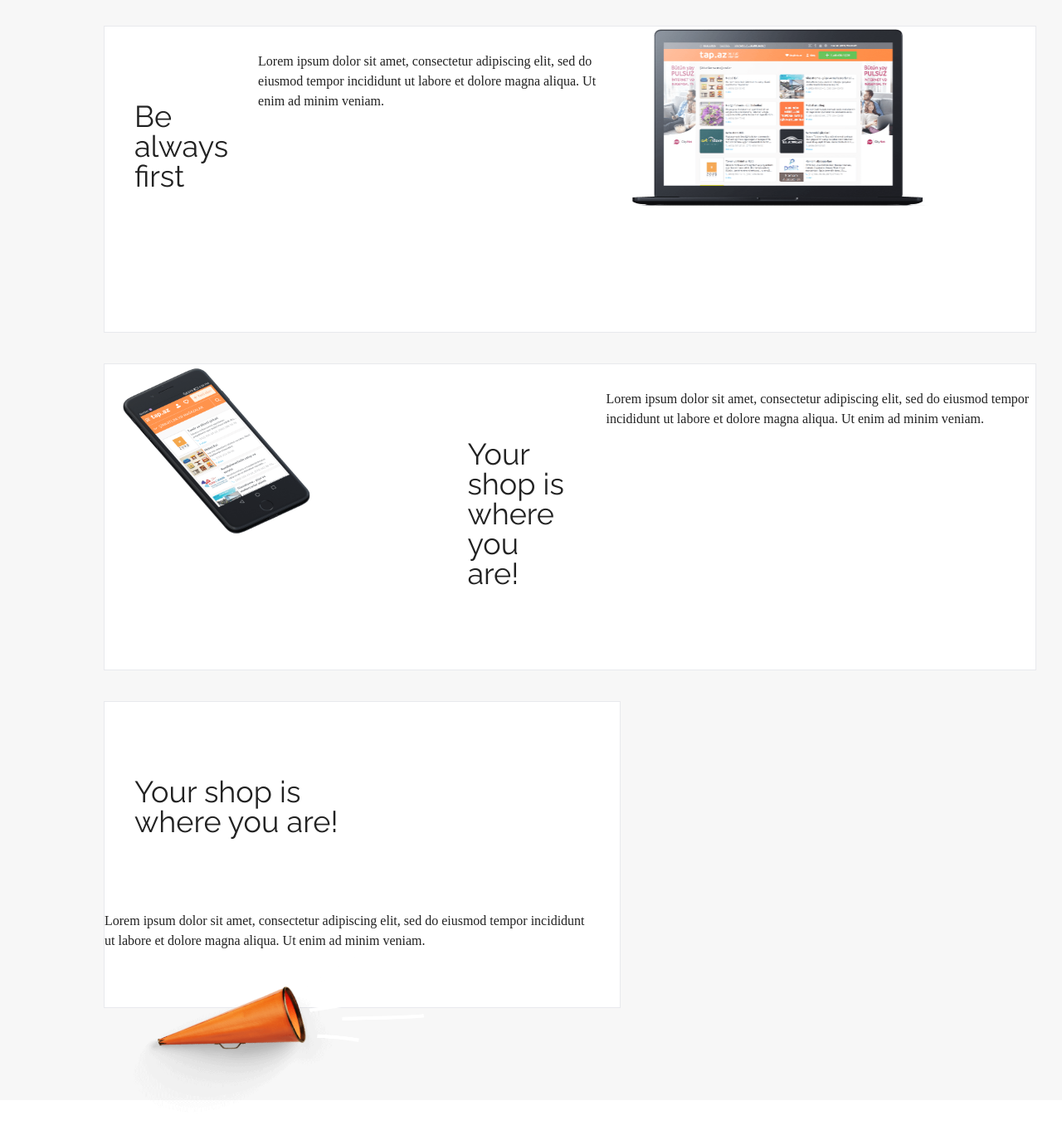
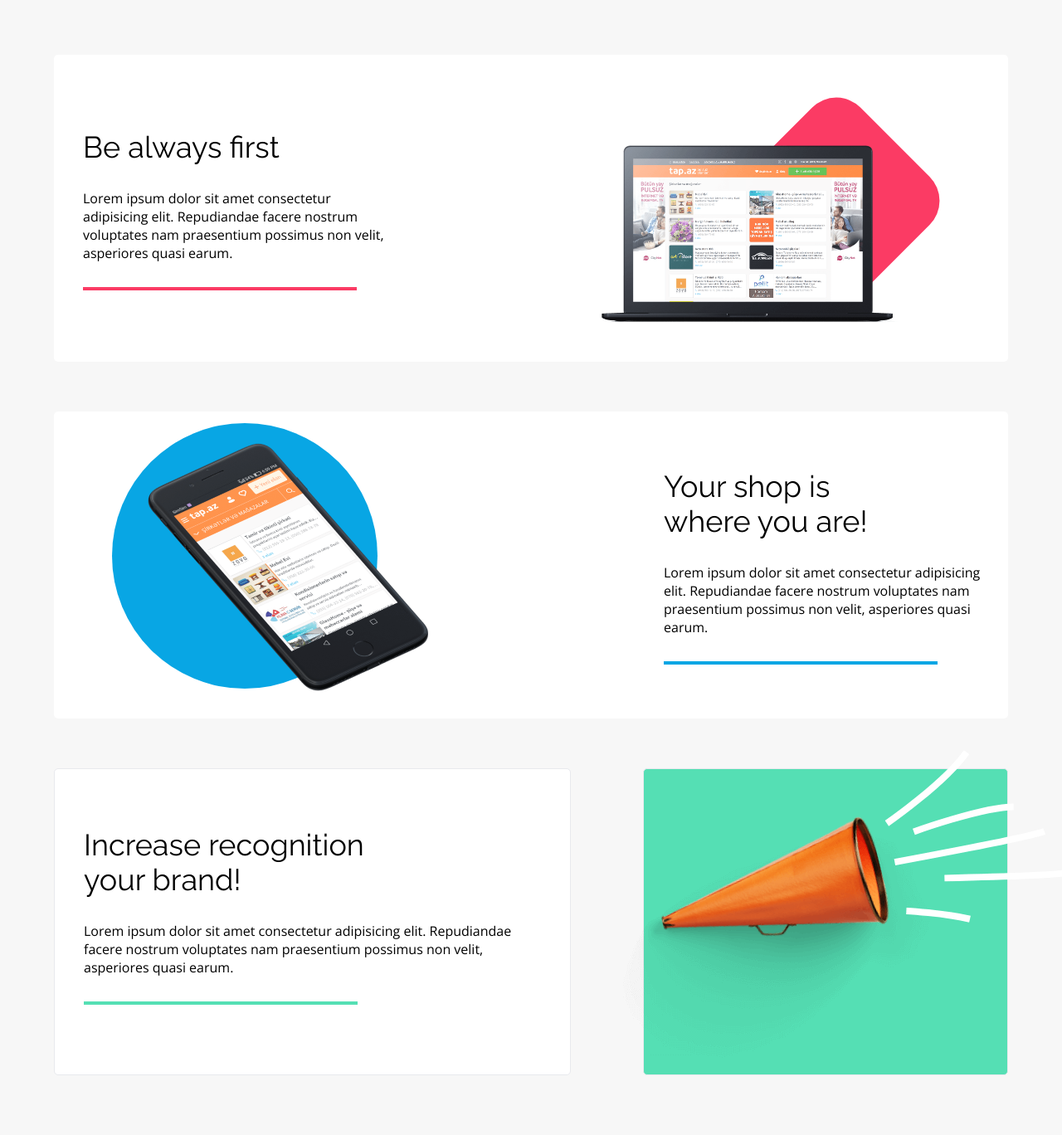
Before and after one commit to izaa16/BestShop, a plain HTML site: page index.html in a window 1280 px wide. Shown: the part 1500-2868 px from the top of the page at 83% size. Drawn offline with nearby package versions, Linux system fonts and the light colour scheme.

Commit message:
finished project

```diff
--- a/css/style.css
+++ b/css/style.css
@@ -45,13 +45,12 @@ color: var(--color-grey);
 padding: 0 26px;
 font-family: var(--font-open-sans);
 }
+
 header .container ul li a:hover{
 color: var(--color-black);
 padding-bottom: 28px;
 border-bottom: 3px solid var(--color-primary);
-
 }
-
 
 header .container ul{
     display:flex;
@@ -119,14 +118,14 @@ header .container ul{
     padding-top: 100px;
 }
 
-.statistics .stat {
+.statistics .container {
     display: flex;
     align-items: center;
     justify-content: space-around ;
     margin-top: 121px;
 }
 
-.statistics .stat .circle
+.statistics .container  .circle
 {
     width: 63px;
     height: 63px;
@@ -134,34 +133,37 @@ header .container ul{
     position: relative;
     text-align: center;
 }
-.statistics .stat > div{
+.statistics .container  > div{
     display: flex;
     flex-direction:column;
     align-items: center;
     justify-content:space-around;
 }
-.statistics .stat > div >.circle > img{
+.statistics .container  > div >.circle > img{
     position: absolute;
     top:6px;
     left: 35px;
 }
-.statistics .stat  > .column-2 >.circle > img{
+.statistics .container> .eye> .circle> img{
     position: absolute;
     top:14px;
     left: 16px;
 }
-.column-1 .circle{
+.person .circle{
     background-color: var(--color-red);
 }
 
-.column-2 .circle{
+.eye .circle{
     background-color: var(--color-primary)
 }
-.column-3 .circle{
+
+.catalog  .circle{
     background-color: var(--color-green)
 }
 
-.statistics .stat .column-1 p:first-of-type, .statistics .stat .column-2 p:first-of-type,.statistics .stat .column-3 p:first-of-type{
+.statistics .container  .person  p:first-of-type,
+.statistics .container  .eye p:first-of-type,
+.statistics .container  .catalog p:first-of-type{
     font-family: var(--font-raleway);
     font-size: 1.25rem;
     font-weight: 800;
@@ -169,7 +171,9 @@ header .container ul{
     margin-top: 13px;
 }
 
-.statistics .stat .column-1 p:last-of-type, .statistics .stat .column-2 p:last-of-type,.statistics .stat .column-3 p:last-of-type{
+.statistics .container  .person  p:last-of-type,
+.statistics .container  .eye p:last-of-type,
+.statistics .container  .catalog p:last-of-type{
     font-family: var(--font-raleway);
     font-size: 20px;
     color:var(--color-grey);
@@ -178,94 +182,164 @@ header .container ul{
 
 /*BENEFITS*/
 
-.benefits .container{
+.benefits {
     width: 100%;
-    height: 1395px;
-    background-color: var(--color-light-grey);
-    padding: 100px 125px;
+    padding: 105px 0;
+    background: #F7F7F7;
+    display: flex;
+    flex-direction: column;
+    align-items: center;
+    justify-content: space-between;
 }
 
-.benefits .container .benefits_macbook, .benefits .container .benefits_phone{
+.benefits .box {
+    width: 1150px;
+    height: 370px;
+    margin: 30px;
     display: flex;
-    width: 1124px;
-height: 370px;
-    background-color: var(--color-white);
-   border: 1px solid #E8E9ED;
-    margin-bottom: 37px;
-    display: flex;
-  justify-content: space-between;
-  flex-grow: 1;
+    justify-content: space-between;
+    align-items: center;
+    background: #FFFFFF;
+    border-radius: 5px;
 }
 
-.benefits .container .benefits_trumpet{
-flex-grow: 1;
-width: 623px;
-height: 370px;
-padding-right: 30px;
-background-color: var(--color-white);
-border: 1px solid #E8E9ED;
-margin-bottom: 37px;
-justify-content: space-between;
-flex-direction: row;
+.macbook .description {
+    position: relative;
+    width: 415px;
+    padding-left: 35px;
 }
 
-
-.benefits .container .benefits_phone img{
-    display: inline-block;
-
+.macbook .description::after {
+    content: "";
+    width: 330px;
+    height: 4px;
+    background: #FB3B64;
+    position: absolute;
 }
 
-.benefits .container h2{
-        font-family: var(--font-raleway);
-        font-size: 2.25rem;
-        box-sizing: content-box;
-        display: block;
-  max-width: 415px;
-  margin: 90px 36px;
+.box h2 {
+    text-align: left;
+    font-size: 36px;
+    color: #000000;
+    font-family: var(--font-raleway);
+    line-height: 42px;
 }
 
-.benefits .container p{
-    margin-top: 30px;
-    line-height: 1.5rem;
+.box p {
+    text-align: left;
+    font-family: var(--font-open-sans);
+    font-size: 16px;
+    line-height: 22px;
+    color: #000000;
+    padding: 30px 0;
 }
 
+.box .image {
+    position: relative;
+}
 
-.benefits .container div img{
-    width: 386px;
+.macbook .image {
+    position: relative;
+}
+
+.macbook .image img {
+    width: 387px;
     height: 219px;
     position: relative;
-    z-index: 2;
-    margin-right: 117px;
-  margin-bottom: 38px;
-
+    top: 30px;
+    right: 120px;
 }
 
-.benefits .container div img::before{
-content: "";
-width: 180px;
-height: 180px;
-background-color: var(--accent-color);
-display: block;
-border-radius: 40px;
-position: absolute;
-right: 0;
-top: -40px;
-transform: rotate(45deg);
+.macbook .image::before {
+    content: "";
+    width: 200px;
+    height: 200px;
+    background: var(--color-red);
+    transform: rotate(45deg);
+    border-radius: 41px;
+    position: absolute;
+    left: 80px;
 }
 
+.iphone .image img {
+    width: 426px;
+    height: 328px;
+    position: relative;
+    top: 10px;
+    left: 80px;
+}
 
+.iphone .image::before {
+    content: "";
+    width: 320px;
+    height: 320px;
+    position: absolute;
+    left: 70px;
+    bottom: 15px;
+    background: var(--color-primary);
+    border-radius: 50%;
+}
 
+.iphone .description {
+    width: 415px;
+    padding-right: 20px;
+    position: relative;
+}
 
+.iphone .description::after {
+    content: "";
+    width: 330px;
+    height: 4px;
+    background: var(--color-primary);
+    position: absolute;
+}
 
+.benefits .trumpet {
+    background: #F7F7F7;
+    border: none;
+}
 
+.trumpet .description {
+    width: 623px;
+    height: 370px;
+    background: #FFFFFF;
+    border: 1px solid #E8E9ED;
+    border-radius: 5px;
+    padding: 70px 35px;
+    position: relative;
+}
+
+.trumpet .description::after {
+    content: "";
+    width: 330px;
+    height: 4px;
+    background: var(--color-green);
+    position: absolute;
+}
+
+.trumpet .image {
+    width: 440px;
+    height: 370px;
+    background: var(--color-green);
+    border: 1px solid #E8E9ED;
+    border-radius: 5px;
+    display: flex;
+    align-items: center;
+    justify-content: center;
+}
+
+.trupet .image img {
+    width: 296px;
+    height: 207px;
+}
 
 /*PRICING*/
-.pricing
-{
+.pricing{
     width: 100%;
     height: 616px;
     margin-top: 100px;
 }
+
 .pricing h2{
     text-align: center;
     font-family: var(--font-open-sans);
@@ -273,8 +347,7 @@ transform: rotate(45deg);
     color: var(--color-black);
 }
 
-.pricing .container
-{
+.pricing .container {
     width: 100%;
     height: 524px;
     margin-top: 50px;
@@ -283,8 +356,7 @@ transform: rotate(45deg);
     align-items:center;
     flex-wrap: wrap;
 }
-.pricing .container .basic
-{
+.pricing .container .basic{
     width: 370px;
     height: 460px;
     border: 1px solid var(--color-red);
@@ -293,8 +365,7 @@ transform: rotate(45deg);
     position: relative;
 }
 
-.pricing .container .proffesional
-{
+.pricing .container .proffesional{
     width: 405px;
     height: 500px;
     border: 1px solid var(--color-primary);
@@ -303,8 +374,7 @@ transform: rotate(45deg);
     position: relative;
     box-shadow: 5px 10px 27px 0px var(--color-primary-shadow);
 }
-.pricing .container .premium
-{
+.pricing .container .premium{
     width: 370px;
     height: 460px;
     border: 1px solid var(--color-green);
@@ -312,8 +382,7 @@ transform: rotate(45deg);
     text-align: center;
     position: relative;
 }
-.pricing .container span
-{
+.pricing .container span{
     font-family: var(--font-raleway);
     font-size: 21px;
     font-weight: var(--font-size-large);
@@ -353,8 +422,7 @@ transform: rotate(45deg);
    padding-top: 20px;
 }
 
-.pricing .container  ul
-{
+.pricing .container ul{
   position: absolute;
   top:205px ;
   left: 119px;
@@ -380,8 +448,7 @@ transform: rotate(45deg);
    content: url('../assets/Close.svg') ;
    margin-right: 10px;
 }
-.pricing .container .proffesional li:last-child::before
-{
+.pricing .container .proffesional li:last-child::before{
     content: url('../assets/Close.svg') ;
     margin-right: 10px;
 }
@@ -401,14 +468,12 @@ transform: rotate(45deg);
     color: var(--color-white);
 }
 
-.pricing .container .basic .button
-{
+.pricing .container .basic .button{
     background-color: var(--color-red);
 
 }
 .pricing .container .proffesional .button{
     background-color: var(--color-primary);
-
 }
 
 .pricing .container .premium .button{
@@ -480,11 +545,9 @@ font-family: var(--font-raleway);
     box-sizing: border-box;
 }
 
-
 .contact .container form  .checkbox{
     display: flex;
 }
-
 
 .contact .container form .checkbox input {
     position: absolute;
@@ -533,7 +596,37 @@ font-family: var(--font-raleway);
     display: inline-block;
     border: none;
 }
+/*FORM*/
 
+.form {
+    display: flex;
+    flex-direction: column;
+    max-width: 500px;
+}
+
+.form-container {
+    display: flex;
+    flex-direction: column;
+}
+
+.label-name {
+    font-family: var(--font-open-sans);
+    font-weight: bold;
+    font-size: 11px;
+    letter-spacing: 3px;
+    text-transform: uppercase;
+    color: var(--color-primary);
+}
+
+.input {
+    border: none;
+    border-bottom: 1px solid var(--color-grey);
+    line-height: 40px;
+}
+
+.label-email {
+    margin-top: 35px;
+}
 
 /*FOOTER*/
 
@@ -565,6 +658,5 @@ footer .container .logo_info span{
   padding-left: 15px;
 }
 
-footer .container ul{
-
+footer .container ul li {
 }
--- a/index.html
+++ b/index.html
@@ -37,18 +37,18 @@
 
     <section class="statistics">
         <h2>The most popular sales platform in country</h2>
-        <div class="stat">
-            <div class="column-1">
+        <div class="container">
+            <div class="person">
                 <div class="circle"><img src="assets/Person.svg" /></div>
                 <p>100000 +</p>
                 <p>daliy entries</p>
             </div>
-            <div class="column-2">
+            <div class="eye">
                 <div class="circle"><img src="assets/Eye.svg" /></div>
                 <p>2000000 +</p>
                 <p>seen products<br />every day</p>
             </div>
-            <div class="column-3">
+            <div class="catalog">
                 <div class="circle"><img src="assets/Catalog.svg" /></div>
                 <p>10000 +</p>
                 <p>added posts<br />daily</p>
@@ -57,39 +57,35 @@
     </section>
 
     <section class="benefits">
-        <div class="container">
-            <div class="benefits_macbook">
+        <div class="box macbook">
+            <div class="description">
                 <h2>Be always first</h2>
-                <p>
-                    Lorem ipsum dolor sit amet, consectetur adipiscing elit, sed do
-                    eiusmod tempor incididunt ut labore et dolore magna aliqua. Ut
-                    enim ad minim veniam.
-                </p>
-                <img src="assets/Macbook.png" alt="macbook" />
+                <p>Lorem ipsum dolor sit amet consectetur adipisicing elit. Repudiandae facere nostrum voluptates nam
+                    praesentium possimus non velit, asperiores quasi earum.</p>
             </div>
-
-            <div class="benefits_phone">
-                <img src="assets/iPhone.png" alt="iPhone" />
-                <h2>Your shop is<br>where you are!</h2>
-                <p>
-                    Lorem ipsum dolor sit amet, consectetur adipiscing elit, sed do
-                    eiusmod tempor incididunt ut labore et dolore magna aliqua. Ut
-                    enim ad minim veniam.
-                </p>
-
+            <div class="image">
+                <img src="../BestShop/assets/Macbook.png" alt="macbook" />
             </div>
-
-            <div class="benefits_trumpet">
-                <h2>Your shop is<br>where you are!</h2>
-                <p>
-                    Lorem ipsum dolor sit amet, consectetur adipiscing elit, sed do
-                    eiusmod tempor incididunt ut labore et dolore magna aliqua. Ut
-                    enim ad minim veniam.
-                </p>
-                <img src="assets/Trumpet.png" alt="Trumpet" />
         </div>
-            <div class="trumpet">
-
+        <div class="box iphone">
+            <div class="image">
+                <img src="../BestShop/assets/iPhone.png" alt="iPhone" />
+            </div>
+            <div class="description">
+                <h2>Your shop is <br> where you are!</h2>
+                <p>Lorem ipsum dolor sit amet consectetur adipisicing elit. Repudiandae facere nostrum voluptates nam
+                    praesentium possimus non velit, asperiores quasi earum.</p>
+            </div>
+        </div>
+        <div class="box trumpet">
+            <div class="description">
+                <h2>Increase recognition <br> your brand!</h2>
+                <p>Lorem ipsum dolor sit amet consectetur adipisicing elit. Repudiandae facere nostrum voluptates nam
+                    praesentium possimus non velit, asperiores quasi earum.</p>
+            </div>
+            <div class="image">
+                <img src="../BestShop/assets/Trumpet.png" alt="Trumpet" />
+            </div>
         </div>
     </section>
 
@@ -153,26 +149,34 @@
                 </a>
             </div>
             <form>
-                <div class="row">
-                    <label="name">Name</label>
-                        <input type="text" id="name" />
 
-                        <label"email">E-mail</label>
-                            <input type="email" id="email" />
+                <form class="form">
+
+                    <div class="form-container ">
+                        <label class="label-name" for="name">Name</label>
+                        <input type="text" class="input" id="name">
                     </div>
+
+                    <div class="form-container ">
+                        <label class="label-email" for="email">E-mail</label>
+                        <input type="email" class="input" id="email">
+                    </div>
+
                     <label class="checkbox">
                         <input type="checkbox">
                         <span></span>
                         I hereby give consent for my personal data included in my application to be processed for
                         the purposes of the recruitment process under the European Parliament’s and Council of the
-                    European Union Regulation on the Protection of Natural Persons as of 27 April 2016, with regard to
+                        European Union Regulation on the Protection of Natural Persons as of 27 April 2016, with
+                        regard to
                         the processing
-                    of personal data and on the free movement of such data, and repealing Directive 95/46/EC (Data
+                        of personal data and on the free movement of such data, and repealing Directive 95/46/EC
+                        (Data
                         Protection Directive)
                     </label>
                     <button>Send</button>
                 </form>
-        </div>
+
     </section>
 
     <footer>
```
Lines whose indentation alone changed are shown as unchanged.
